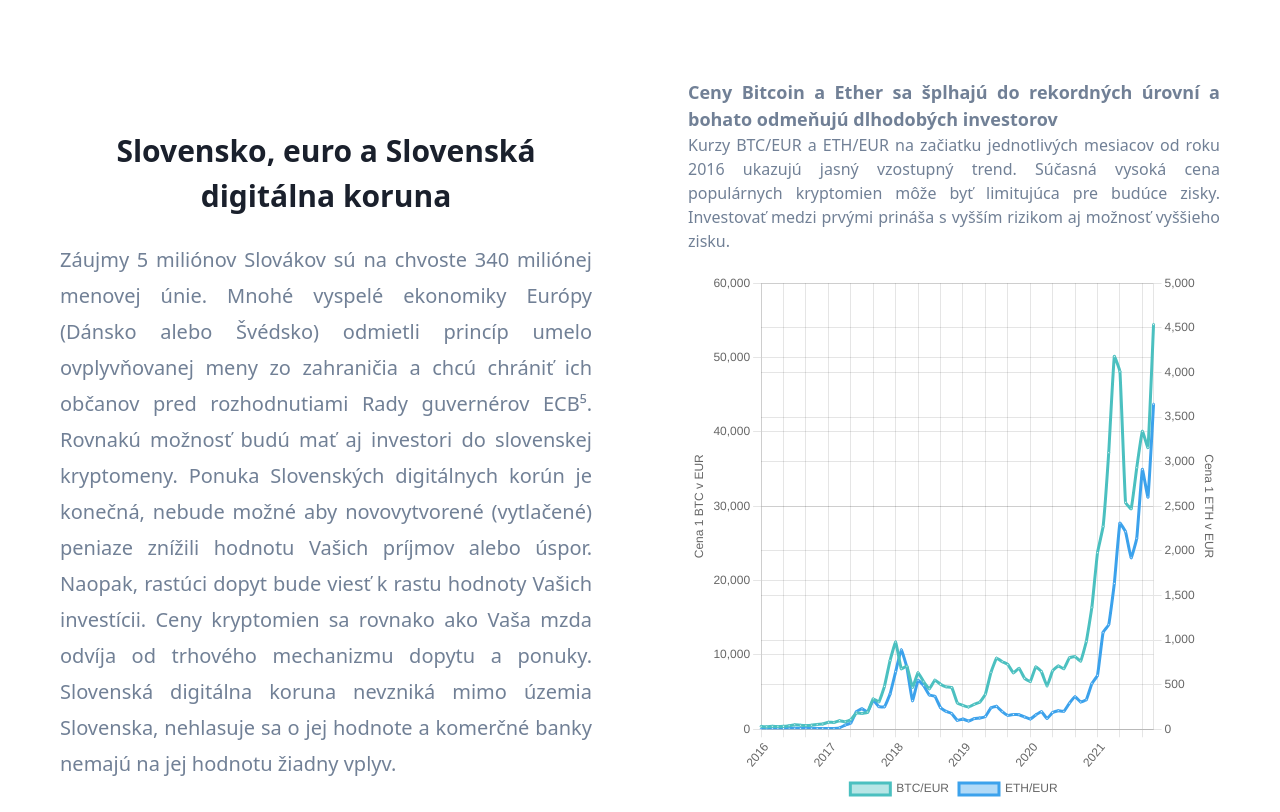
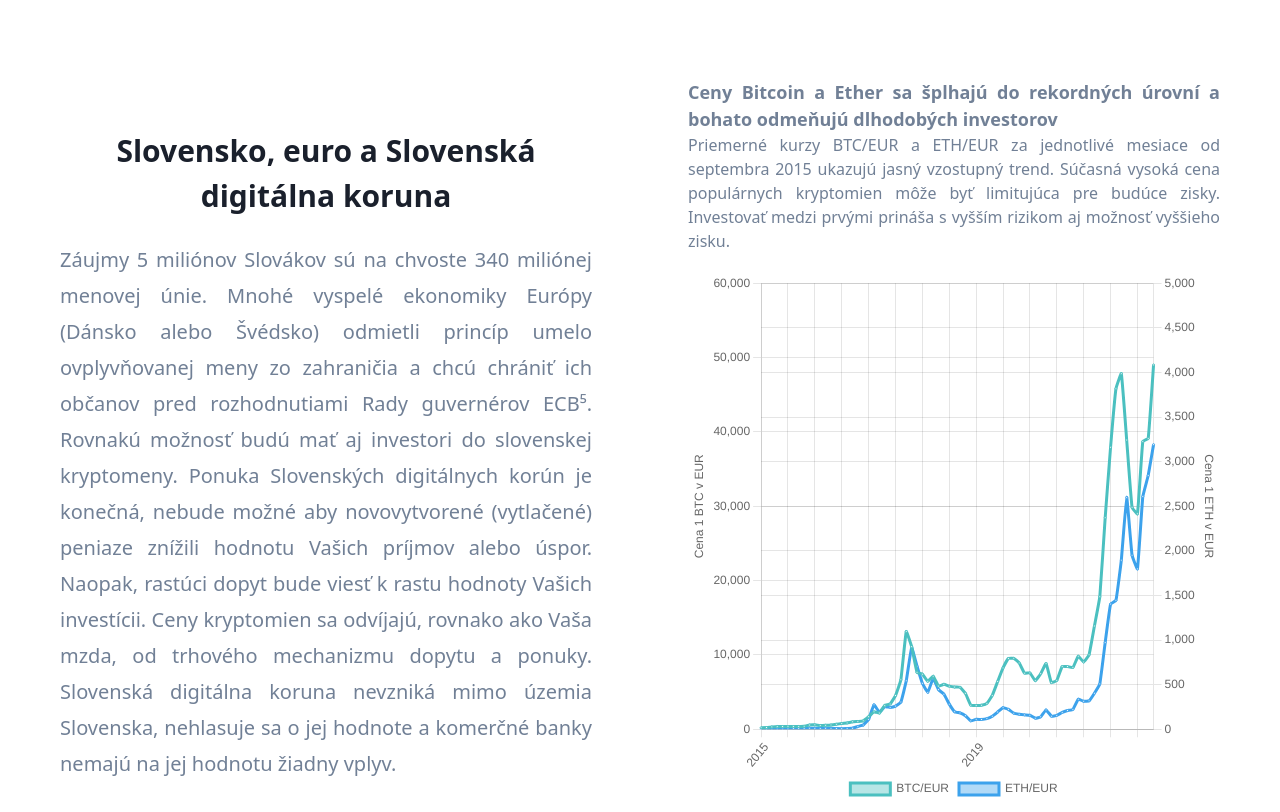
Before and after one commit to lengyelluk/landing-prod, a Next.js app: page / in a window 1280 px wide. Shown: the part 2963-3775 px from the top of the page. Built offline with nearby package versions, Linux system fonts and the light colour scheme.

Commit message:
last graph and text slightly modified

```diff
--- a/src/templates/VerticalFeatures.tsx
+++ b/src/templates/VerticalFeatures.tsx
@@ -155,9 +155,9 @@
 
 const data3 = {
   graphTitle: 'Ceny Bitcoin a Ether sa šplhajú do rekordných úrovní a bohato odmeňujú dlhodobých investorov',
-  graphDescription: 'Kurzy BTC/EUR a ETH/EUR na začiatku jednotlivých mesiacov od roku 2016 ukazujú jasný vzostupný trend. Súčasná vysoká cena populárnych kryptomien môže byť limitujúca pre budúce zisky. Investovať medzi prvými prináša s vyšším rizikom aj možnosť vyššieho zisku.',
+  graphDescription: 'Priemerné kurzy BTC/EUR a ETH/EUR za jednotlivé mesiace od septembra 2015 ukazujú jasný vzostupný trend. Súčasná vysoká cena populárnych kryptomien môže byť limitujúca pre budúce zisky. Investovať medzi prvými prináša s vyšším rizikom aj možnosť vyššieho zisku.',
   source: 'Zdroj: Ekonomický tím Slovenskej digitálnej koruny na základe údajov CoinGecko',
-  labels: ["2016","","","","","","","","","","","","2017","","","","","","","","","","","","2018","","","","","","","","","","","","2019","","","","","","","","","","","","2020","","","","","","","","","","","","2021","","","","","","","","","",""],
+  labels: ["2015", "", "", "", "2016","","","","","","","","","","","","2017","","","","","","","","","","","","2018","","","","","","","","","","","","2019","","","","","","","","","","","","2020","","","","","","","","","","","","2021","","","","","","","","","10/2021"],
   datasets: [
     {
       label: 'BTC/EUR',
@@ -179,7 +179,7 @@
       pointHoverBorderWidth: 2,
       pointRadius: 1,
       pointHitRadius: 10,
-      data: [400,340.7,397.1,365.7,395,482.1,608.4,542.4,510.5,546.3,659.4,706.2,948.7,916.3,1163.5,1017.7,1292.2,2173.7,2135.6,2319,4099.8,3681.7,5775.3,9245.5,11732.7,8143.6,8485.2,5657.6,7612.8,6378.5,5440.2,6620,6052.2,5709.4,5626.6,3542.6,3213.3,2998,3354.9,3655.8,4719.6,7661.3,9579.7,9090.5,8725.3,7588.7,8203.7,6858.1,6412.8,8389.3,7755.8,5822.5,7867.8,8514,8144.2,9615.2,9776.8,9186.4,11799.3,16425.9,23758.7,27271.2,37203.3,50151.5,48112.2,30522.3,29666.8,35185.1,40076.7,37893,54458.5],
+      data: [207.75,236.5,324.28,389.17,378.04,363.16,372.37,382.94,409.17,571.15,597.94,515.61,539.45,581.02,671.84,783.33,856.59,1000.71,1057.4,1135.44,1697.98,2350.05,2178.38,3216.62,3401.3,4540.92,6660.19,13159.65,11114.27,7658.09,7414.33,6448.28,7137.48,5810,6046.46,5803.47,5674.46,5656.29,4839.95,3239.39,3205.87,3238.11,3476.83,4556.16,6426.81,8259.29,9528.95,9554.28,8922.56,7553.32,7587.92,6537.8,7473.02,8850.28,6268.58,6564.22,8441.67,8437.16,8313.7,9834.91,9049.06,10014.42,13893.51,17827.06,28456.84,37934,45795.38,47832.59,38899.82,29852.77,28974.58,38714.27,39112.73,49006.24],
     },
     {
       label: 'ETH/EUR',
@@ -201,7 +201,7 @@
       pointHoverBorderWidth: 2,
       pointRadius: 1,
       pointHitRadius: 10,
-      data: [0.9, 2, 7, 10.2, 7.7, 12.4, 11.1, 9.8, 10.7, 11.8, 9.8, 7.9, 7.7, 9.9, 16.3, 47.3, 70.5, 197.9, 229.7, 192.4, 325.7, 253.8, 251.4, 395.1, 646.1, 890.6, 694.1, 321, 548.5, 488.8, 384, 369.9, 243.1, 200.6, 175.5, 100.2, 114.4, 92.9, 119.1, 126.1, 143.3, 239.5, 257.6, 197.5, 156.3, 164.9, 163.8, 137.7, 115.1, 161.5, 198, 120.8, 187.8, 208.9, 200.8, 293.8, 364.9, 306.7, 330.4, 512.9, 604.7, 1086.3, 1171.8, 1633.7, 2310.2, 2213.9, 1922.6, 2141.8, 2913, 2603.6,3643.5]
+      data: [0.88,0.59,0.87,0.81,1.36,4.06,9.98,7.91,10.05,12.74,10.69,9.88,11.11,10.92,9.22,7.41,9.53,11.61,31.78,47.31,111.26,274.05,192.15,253.67,245.34,259.94,305.17,543.23,916.32,706.98,515.56,413.67,570.18,444.22,393.47,281.76,196.46,183.96,151.94,94.22,111.45,110.55,120.2,146.4,193.52,242.36,223.27,180.41,168.22,161.57,157.24,124.26,139.43,217.64,146.74,155.35,188.97,209.88,222.9,337.14,313.93,318.6,404.21,509.03,972.97,1403.23,1445.56,1895.9,2599.36,1951.01,1797.92,2608.73,2844.85,3190.61]
     }
   ],
   options: {
@@ -240,7 +240,7 @@
   <Section
     title="Práca, peniaze a ich hodnota"
     description="O výške Vašej výplaty rozhoduje Vaša kvalifikácia, zručnosti a skúsenosti.
-    Najvyššie platové ohodnotenie dosiahnete, ak budete mat kvalifikáciu v oblasti,
+    Najvyššie platové ohodnotenie dosiahnete, ak budete mať kvalifikáciu v oblasti,
     ktorú neovláda až toľko ľudí. Trhový mechanizmus založený na dopyte a ponuke Vás potom férovo ohodnotí.
     Ale kvôli euru nie až tak férovo ako by ste si zaslúžili... hodnota 1 eura môže byť zajtra nižšia ako dnes."
   >
@@ -258,7 +258,7 @@
       title="Spoločná menová politika?"
       description="Guvernéri by sa pri hlasovani mali rozhodovať podľa odporúčaní a modelov, ktoré vypracovalo 3500 odborníkov ECB.
       Hlasovanie je ale výrazne ovplyvnené protichodnými ekonomickými a politickými záujmami krajín a dokonca aj osobnými ambíciami samotných guvernérov.
-      Jednoducho povedané, cena peňazí nie je výsledkom snahy o najlepšie možné riešenie a je otázne či výraz spoločná menová politika správne popisuje konanie ECB."
+      Jednoducho povedané, cena peňazí nie je výsledkom snahy o najlepšie možné riešenie a je otázne, či výraz spoločná menová politika správne popisuje konanie ECB."
       reverse
       graph={data1}
     />
@@ -269,7 +269,7 @@
       rozhodnutiami Rady guvernérov ECB⁵. Rovnakú možnosť budú mať aj investori do slovenskej kryptomeny.
       Ponuka Slovenských digitálnych korún je konečná, nebude možné aby novovytvorené (vytlačené) peniaze znížili hodnotu Vašich príjmov alebo úspor.
       Naopak, rastúci dopyt bude viesť k rastu hodnoty Vašich investícii.
-      Ceny kryptomien sa rovnako ako Vaša mzda odvíja od trhového mechanizmu dopytu a ponuky.
+      Ceny kryptomien sa odvíjajú, rovnako ako Vaša mzda, od trhového mechanizmu dopytu a ponuky.
       Slovenská digitálna koruna nevzniká mimo územia Slovenska, nehlasuje sa o jej hodnote a komerčné banky nemajú na jej hodnotu žiadny vplyv."
       graph={data3}
     />
```
